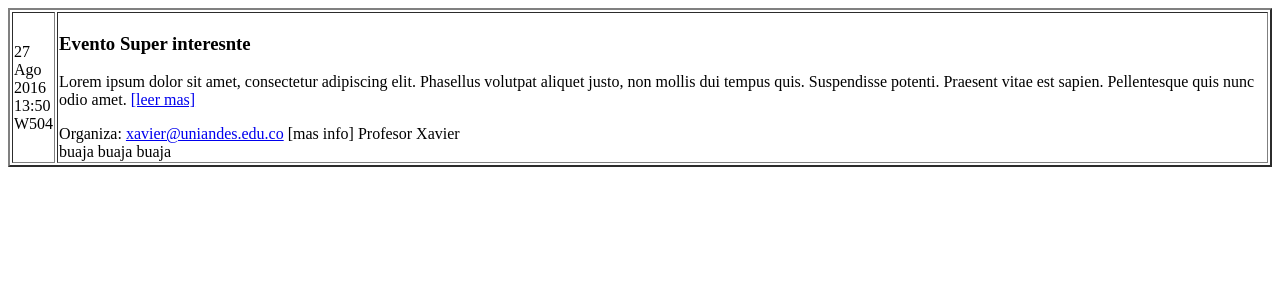
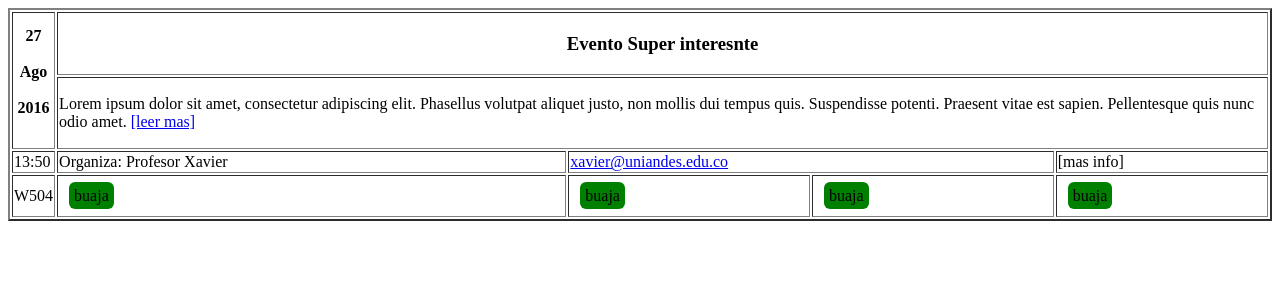
Before and after one commit to FrancyPinedaB77/HtmlTaller1punto1, a Django app: template servidor/eventos/templates/eventos.html in a window 1280 px wide. Shown: the top 300 px of the page. Run offline with Django 3.2, Linux system fonts and the light colour scheme; the template is opened without the code that fills it, so the values that code supplies are empty.

Commit message:
se realizo la tabla usando las clases segun el formato

```diff
--- a/servidor/eventos/templates/eventos.html
+++ b/servidor/eventos/templates/eventos.html
@@ -3,24 +3,38 @@
   <head>
     <style type="text/css">
       div.organizer-more, div.email, div.organizer, div.key-w {display:inline;}
+    .key-w{
+    background: green;
+    padding: 5px;
+    -moz-border-radius: 6px 6px 6px 6px;
+    border-radius: 6px 6px 6px 6px; /* standards-compliant: (IE) */
+    }
+    .key-words{
+    padding: 10px;
+    }
     </style>
   </head>
 <body>
-<table border="2px" class="table">
-  <tbody>
+<table class="table" border="2px">
     <tr class="table">
-      <td class="leftbox">
+
+    <th rowspan="3" class="leftbox" >
         <div class="date-time-place">
-	  <div class="day">27</div>
-	  <div class="month">Ago</div>
-          <div class="year">2016</div>
-	  <div class="time">13:50</div>
-	  <div class="place">W504</div>
+    <div class="day">27</div><br>
+    <div class="month">Ago</div> <br>
+          <div class="year">2016</div><br>
      </div>
-      </td>
-      <td class="content">
+   </th>
+
+    <th colspan="4" class="content" >
       <div class="content-div">
         <div class="title"><h3>Evento Super interesnte</h3></div>
+      </div>
+    </th>
+   </tr>
+  <tr  class="table">
+    <td colspan="4" rowspan="2" class="content">
+      <div class="content-div">
       <div class="description">
       <p>Lorem ipsum dolor sit amet, consectetur adipiscing elit.
         Phasellus volutpat aliquet justo, non mollis dui tempus
@@ -29,21 +43,94 @@
         <a href="http://www.w3schools.com/html/html_links.asp">[leer mas]</a>
       </p>
     </div>
+    </div>
+    </td>
+  </tr>
+
+
+  <tr >
+  </tr>
+  <tr  class="table">
+    <td class="leftbox">
+    <div class="date-time-place">
+      <div class="time">13:50</div>
+    </div>
+    </td>
+    <td class="content">
+      <div class="content-div">
       <div class="organizer-info">
        Organiza:
-	    <div class="email"><a href="xavier@uniandes.edu.co">xavier@uniandes.edu.co</a></div>
-	    <div class="organizer-more">[mas info]</div>
-	    <div class="organizer">Profesor Xavier</div>
+      <div class="organizer">
+        Profesor Xavier
       </div>
+    </div>
+  </div>
+    </td>
+
+    <td colspan="2"  class="content">
+      <div class="content-div">
+      <div class="organizer-info">
+      <div class="email"><a href="xavier@uniandes.edu.co">xavier@uniandes.edu.co</a>
+      </div>
+      </div>
+      </div>
+    </td>
+
+    <td  class="content">
+<div class="content-div">
+      <div class="organizer-info">
+      <div class="organizer-more">[mas info]
+      </div>
+    </div>
+  </div>
+    </td>
+
+    </tr>
+  <tr  class="table">
+    <td class="leftbox">
+      <div class="date-time-place">
+      <div class="place">
+        W504
+      </div>
+      </div>
+    </td>
+    <td>
+      <div class="content-div">
       <div class="key-words">
-	    <div class="key-w">buaja</div>
-	    <div class="key-w">buaja</div>
-	    <div class="key-w">buaja</div>
+  <div class="key-w">
+    buaja
+  </div>
+  </div>
+  </div>
+    </td>
+<td class="content">
+  <div class="content-div">
+      <div class="key-words">
+  <div class="key-w">
+    buaja
+  </div>
+  </div>
+  </div>
+</td>
+    <td class="content">
+      <div class="content-div">
+      <div class="key-words">
+  <div class="key-w">
+    buaja
+  </div>
+  </div>
+  </div>
+</td>
+    <td class="content">
+      <div class="content-div">
+      <div class="key-words">
+  <div class="key-w">
+    buaja
+  </div>
   </div>
   </div>
 </td>
  </tr>
-  </tbody>
 </table>
 </body>
 </html>
```
Lines whose indentation alone changed are shown as unchanged.
